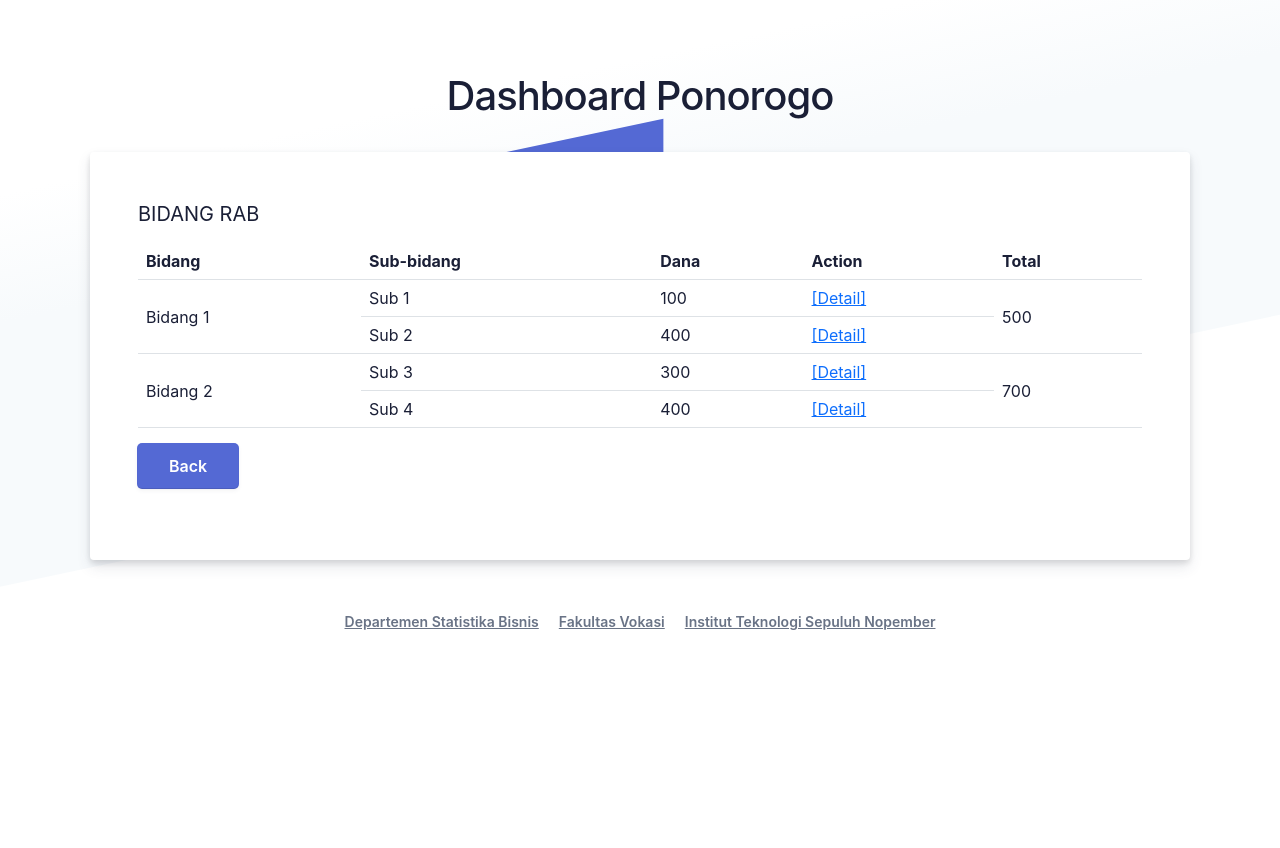
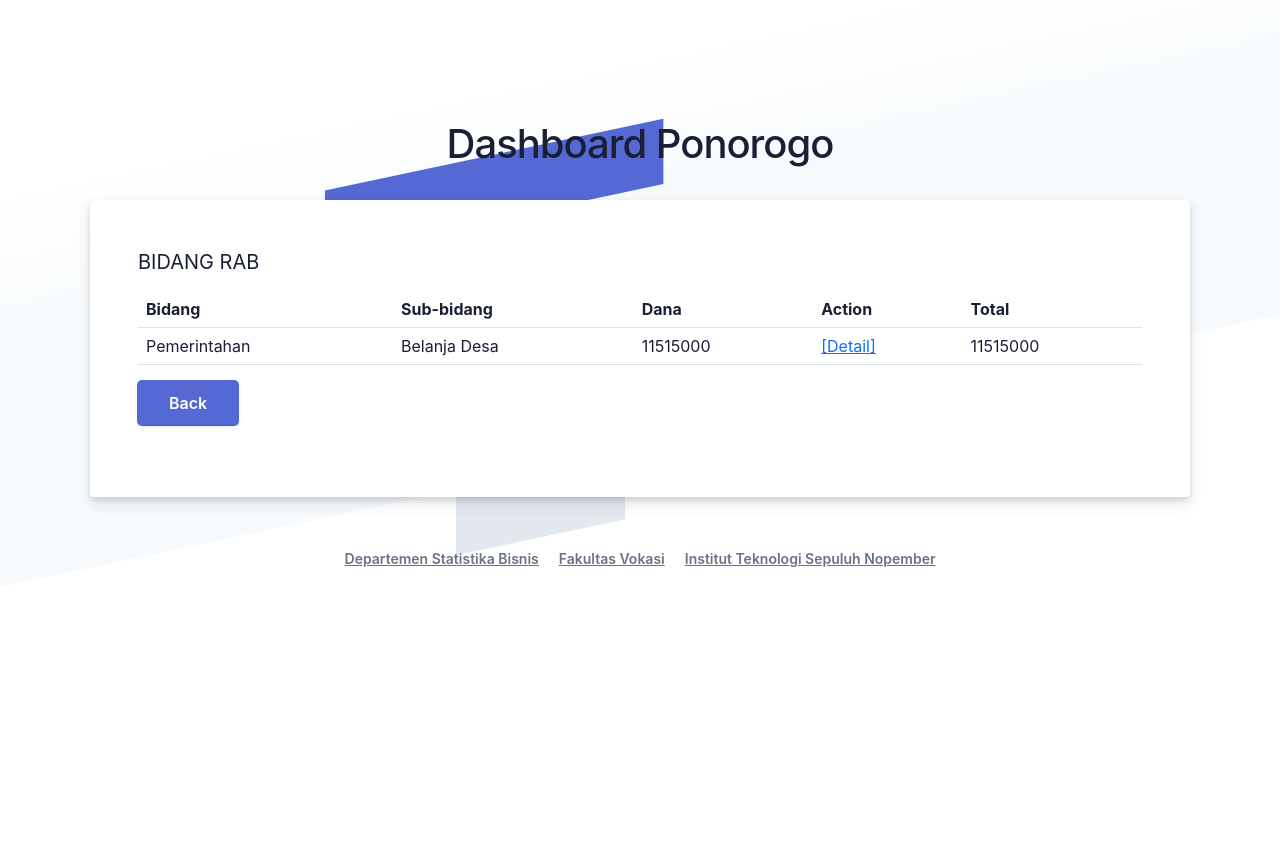
Before and after one commit to Amru052/Dashboard-Ponorogo, a PHP site: page /table1.php in a window 1280 px wide. Before the commit the page ends 630 px from the top, so only its background shows below. Run offline with PHP 8.4, Linux system fonts and the light colour scheme; data comes from the database, SQL or seed files in the repository; both versions use the stored data as it was after the commit; data that the repository does not hold is empty; some libraries are stand-ins or nearby versions.

Commit message:
Connect database & select dari database + show

```diff
--- a/db.php
+++ b/db.php
@@ -4,7 +4,7 @@
 $servername = "localhost";
 $username = "root";
 $password = "";
-$dbname = "dbsurvey";
+$dbname = "dbponorogo";
 
 // Create connection
 $conn = new mysqli($servername, $username, $password, $dbname);
--- a/table1.php
+++ b/table1.php
@@ -7,18 +7,36 @@
 </head>
 <?php
 
-$data1 = [array("nama_bidang"=>"Bidang 1",
-                "data_sub"=>[array("id_sub"=>"1","nama_sub"=>"Sub 1","dana"=>100),
-                             array("id_sub"=>"2","nama_sub"=>"Sub 2","dana"=>400)
-                            ]
-            ),
-         array("nama_bidang"=>"Bidang 2",
-                "data_sub"=>[array("id_sub"=>"3","nama_sub"=>"Sub 3","dana"=>300),
-                             array("id_sub"=>"4","nama_sub"=>"Sub 4","dana"=>400)
-                            ]
-            )
-      ];
-echo($data1["nama_bidang"])
+include 'db.php';
+$sql = "SELECT b.id_bidang,b.nama_bidang, s.id_sub, s.nama_sub,sum(r.volume*r.harga) as total FROM bidang as b join subbidang as s ON b.id_bidang = s.id_bidang join kegiatan as k on s.id_sub = k.id_sub join uraian as u on k.id_kegiatan = u.id_kegiatan join rincian as r on u.id_uraian = r.id_uraian;";
+$result = $conn->query($sql);
+
+if ($result->num_rows > 0) {
+  $data1 = array();
+  while($row = $result->fetch_assoc()) {
+    $bidang_id = $row['id_bidang'];
+    $bidang_name = $row['nama_bidang'];
+    $sub_id = $row['id_sub'];
+    $sub_name = $row['nama_sub'];
+    $dana=$row['total'];
+
+    $bidang_exists = false;
+    foreach ($data1 as &$item) {
+      if ($item['id_bidang'] == $bidang_id) {
+        $bidang_exists = true;
+        $item['data_sub'][] = array('id_sub' => $sub_id, 'nama_sub' => $sub_name,'dana'=>$dana);
+        break;
+      }
+    }
+
+    if (!$bidang_exists) {
+      $data1[] = array('id_bidang' => $bidang_id, 'nama_bidang' => $bidang_name, 'data_sub' => array(array('id_sub' => $sub_id, 'nama_sub' => $sub_name,'dana'=>$dana)));
+    }
+  }
+  print_r($data1);
+} else {
+  echo "0 results";
+};
 ?>
 <body>
   <div class="login-root">
```
Also changed, not shown: create.sql (+17 -2 lines).
